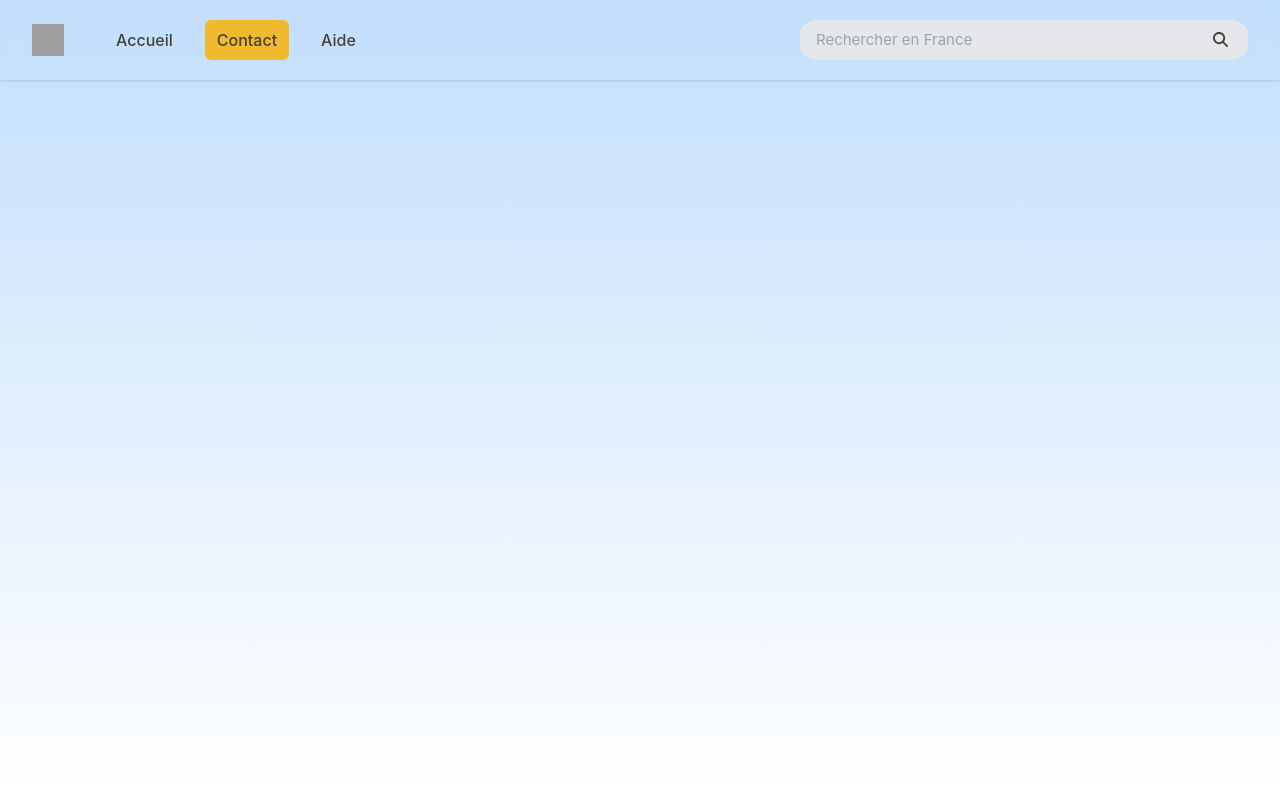
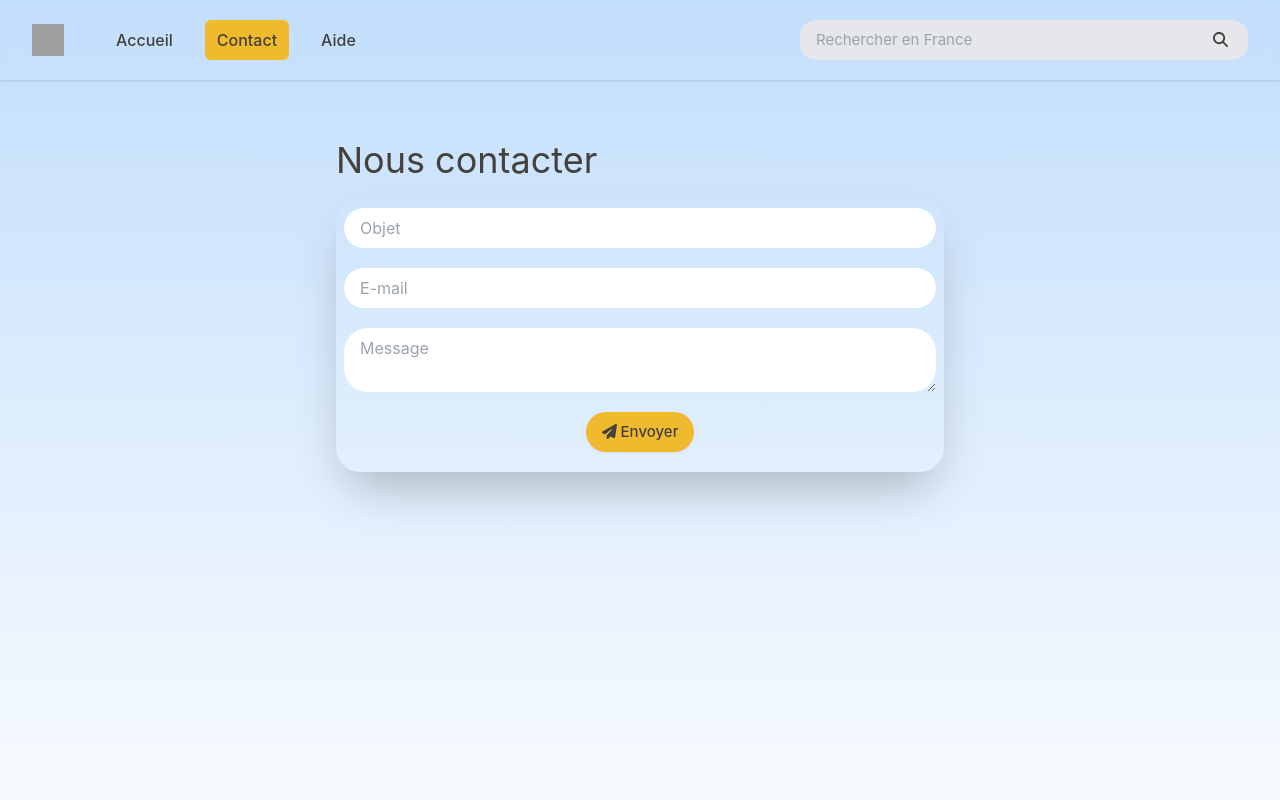
Before and after one commit to HeineZo/meteo-app-vue, a Vue app: page /contact in a window 1280 px wide. Shown: the top 800 px of the page. Built offline with nearby package versions, Linux system fonts and the light colour scheme; no server answers; grey boxes are pictures that could not be loaded.

Commit message:
added form in contact page

```diff
--- a/src/main.js
+++ b/src/main.js
@@ -3,13 +3,13 @@ import './assets/main.css'
 import { createApp } from 'vue'
 import { createPinia } from 'pinia'
 import { library } from '@fortawesome/fontawesome-svg-core'
-import { faMagnifyingGlass, faBars, faWind, faTint, faChevronRight, faChevronLeft, faChevronDown, faChevronUp, faCompass, faSun, faMapMarkerAlt } from '@fortawesome/free-solid-svg-icons'
+import { faMagnifyingGlass, faBars, faWind, faTint, faChevronRight, faChevronLeft, faChevronDown, faChevronUp, faCompass, faSun, faMapMarkerAlt, faPaperPlane } from '@fortawesome/free-solid-svg-icons'
 
 import { FontAwesomeIcon } from '@fortawesome/vue-fontawesome'
 import App from './App.vue'
 import router from './router'
 
-library.add(faMagnifyingGlass, faBars, faWind, faTint, faChevronRight, faChevronLeft, faChevronDown, faChevronUp, faCompass, faSun, faMapMarkerAlt)
+library.add(faMagnifyingGlass, faBars, faWind, faTint, faChevronRight, faChevronLeft, faChevronDown, faChevronUp, faCompass, faSun, faMapMarkerAlt, faPaperPlane)
 
 const app = createApp(App)
 
--- a/src/views/ContactView.vue
+++ b/src/views/ContactView.vue
@@ -3,7 +3,21 @@
 </script>
 
 <template>
-  <main>
-
+  <main class="p-5 max-w-2xl m-auto min-h-screen flex flex-col sm:px-6 lg:px-8">
+    <h1 class="text-4xl mb-5">Nous contacter</h1>
+    <form class="flex flex-col mx-auto w-full rounded-3xl p-2 shadow-2xl gap-5 items-center">
+      <input type="text" placeholder="Objet"
+        class="text-base focus-visible:ring focus-visible:ring-primary-400 focus-visible:ring-opacity-75 focus:text-base py-2 px-4 w-full rounded-3xl focus:outline-none" />
+      <input type="email"
+        class="text-base focus-visible:ring focus-visible:ring-primary-400 focus-visible:ring-opacity-75 focus:text-base py-2 px-4 w-full rounded-3xl focus:outline-none"
+        pattern="[a-z0-9._%+-]+@[a-z0-9.-]+\.[a-z]{2,4}$" placeholder="E-mail" />
+      <textarea
+        class="text-base focus-visible:ring focus-visible:ring-primary-400 focus-visible:ring-opacity-75 focus:text-base py-2 px-4 w-full rounded-3xl focus:outline-none"
+        placeholder="Message"></textarea>
+      <button type="submit" class="bg-primary-400 shadow-sm rounded-3xl px-4 py-2 mb-3 font-medium hover:shadow-xl">
+        <font-awesome-icon icon="fa-paper-plane" />
+        Envoyer
+      </button>
+    </form>
   </main>
 </template>
--- a/src/views/HelpView.vue
+++ b/src/views/HelpView.vue
@@ -8,12 +8,13 @@ import {
 </script>
 <template>
   <main class="p-5 max-w-5xl m-auto min-h-screen sm:px-6 lg:px-8">
+    <h1 class="text-4xl mb-5">FAQ</h1>
     <div class="flex flex-col mx-auto w-full rounded-3xl p-2 shadow-2xl">
       <Disclosure as="disc" v-slot="{ open }">
         <DisclosureButton
-          class="flex w-full justify-between rounded-3xl bg-gray-100 px-5 py-3 text-left text-lg hover:bg-primary-200 focus:outline-none focus-visible:ring focus-visible:ring-primary-500 focus-visible:ring-opacity-75">
+          class="flex w-full justify-between rounded-3xl px-5 py-3 text-left text-lg hover:bg-primary-200 focus:outline-none focus-visible:ring focus-visible:ring-primary-500 focus-visible:ring-opacity-75">
           <span>Comment utiliser l'application ?</span>
-          <font-awesome-icon icon="fa-chevron-down" :class="open ? 'rotate-180 transform' : ''" class="h-5" />
+          <font-awesome-icon icon="fa-chevron-down" :class="open ? 'rotate-180 transform pb-1' : ''" class="h-5 pt-1" />
         </DisclosureButton>
         <DisclosurePanel class="px-4 pt-4 pb-2 text-base text-gray-500">
           Pour utiliser l'application, il vous suffit de
@@ -23,9 +24,9 @@ import {
       </Disclosure>
       <Disclosure as="disc2" class="mt-2" v-slot="{ open }">
         <DisclosureButton
-          class="flex w-full justify-between rounded-3xl bg-gray-100 px-5 py-3 text-left text-lg hover:bg-primary-200 focus:outline-none focus-visible:ring focus-visible:ring-primary-500 focus-visible:ring-opacity-75">
+          class="flex w-full justify-between rounded-3xl px-5 py-3 text-left text-lg hover:bg-primary-200 focus:outline-none focus-visible:ring focus-visible:ring-primary-500 focus-visible:ring-opacity-75">
           <span>Comment fonctionne l'application ?</span>
-          <font-awesome-icon icon="fa-chevron-down" :class="open ? 'rotate-180 transform' : ''" class="h-5 w-5" />
+          <font-awesome-icon icon="fa-chevron-down" :class="open ? 'rotate-180 transform pb-1' : ''" class="h-5 pt-1" />
         </DisclosureButton>
         <DisclosurePanel class="px-4 pt-4 pb-2 text-base text-gray-500">
           L'application utilise l'API <a class="hover:text-primary-500"
@@ -41,9 +42,9 @@ import {
       </Disclosure>
       <Disclosure as="disc3" class="mt-2" v-slot="{ open }">
         <DisclosureButton
-          class="flex w-full justify-between rounded-3xl bg-gray-100 px-5 py-3 text-left text-lg hover:bg-primary-200 focus:outline-none focus-visible:ring focus-visible:ring-primary-500 focus-visible:ring-opacity-75">
+          class="flex w-full justify-between rounded-3xl px-5 py-3 text-left text-lg hover:bg-primary-200 focus:outline-none focus-visible:ring focus-visible:ring-primary-500 focus-visible:ring-opacity-75">
           <span>Comment contacter les développeurs ?</span>
-          <font-awesome-icon icon="fa-chevron-down" :class="open ? 'rotate-180 transform' : ''" class="h-5 w-5" />
+          <font-awesome-icon icon="fa-chevron-down" :class="open ? 'rotate-180 transform pb-1' : ''" class="h-5 pt-1" />
         </DisclosureButton>
         <DisclosurePanel class="px-4 pt-4 pb-2 text-base text-gray-500">
           Vous pouvez contacter les développeurs en cliquant
@@ -64,4 +65,5 @@ import {
     display: flex;
     align-items: center;
   }
-}</style>
+}
+</style>
```
